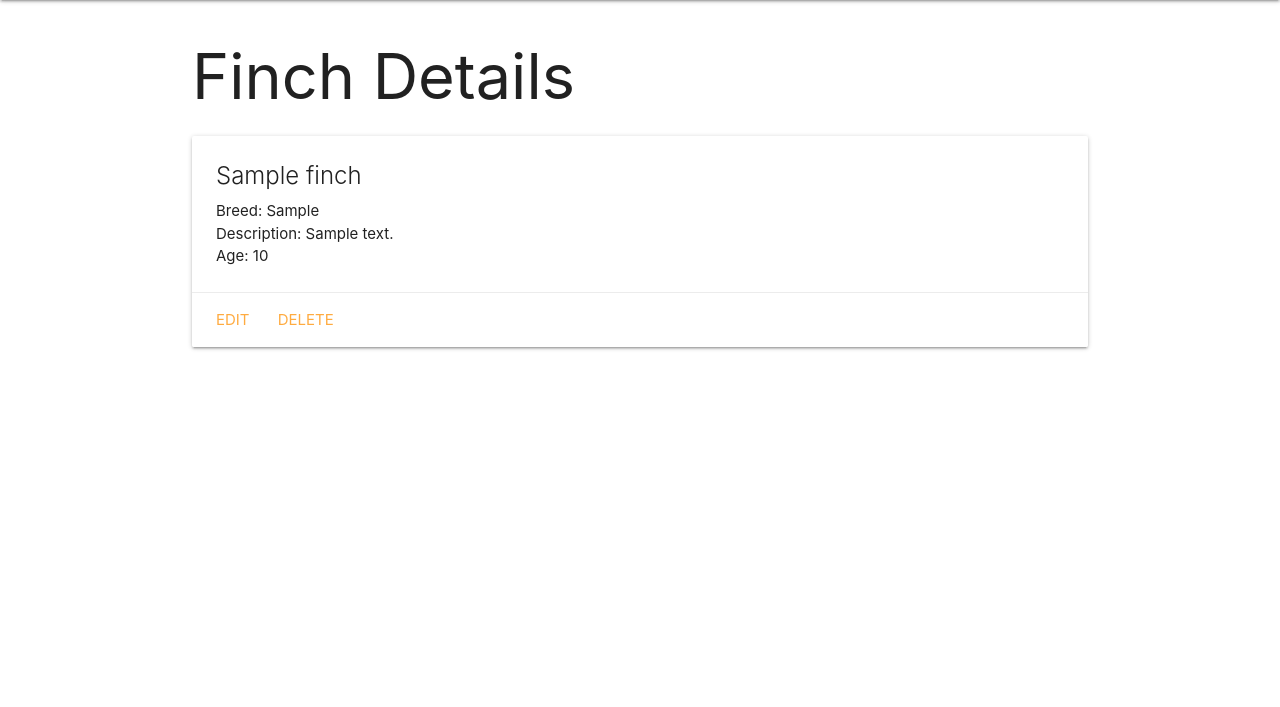
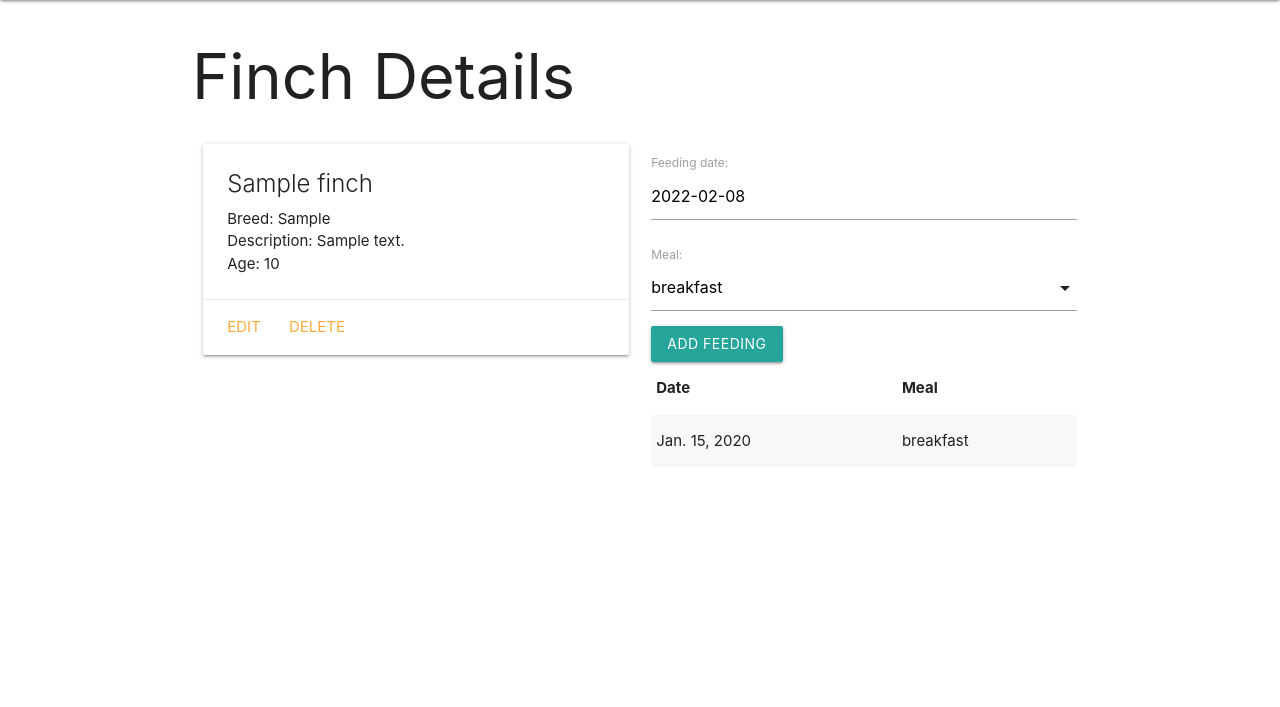
Before and after one commit to ZeroDegree0123/finchcollector, a Django app: page /finches/1/ in a window 1280 px wide. Shown: the part 64-771 px from the top of the page. Run offline with Django 4.2, Linux system fonts and the light colour scheme; tables that the repository leaves empty hold one stand-in row (values such as "Sample post").

Commit message:
adds feeding time finctionality

```diff
--- a/main_app/admin.py
+++ b/main_app/admin.py
@@ -1,6 +1,7 @@
 from django.contrib import admin
 # import your models here
-from .models import Finch
+from .models import Finch, Feeding
 
 # Register your models here
 admin.site.register(Finch)
+admin.site.register(Feeding)
--- /dev/null
+++ b/main_app/forms.py
@@ -0,0 +1,7 @@
+from django.forms import ModelForm
+from .models import Feeding
+
+class FeedingForm(ModelForm):
+  class Meta:
+    model = Feeding
+    fields = ['date', 'meal']
--- a/main_app/models.py
+++ b/main_app/models.py
@@ -1,6 +1,11 @@
 from django.db import models
 from django.urls import reverse
 # Create your models here.
+MEALS = (
+    ('B', 'breakfast'),
+    ('L', 'Lunch'),
+    ('D', 'Dinner')
+)
 
 class Finch(models.Model):
     name = models.CharField(max_length=100)
@@ -12,3 +17,17 @@ class Finch(models.Model):
         return self.name
     def get_absolute_url(self):
         return reverse('detail', kwargs={'finch_id': self.id})
+
+class Feeding(models.Model):
+    date = models.DateField('feeding date')
+    meal = models.CharField(
+        max_length=1,
+        choices=MEALS,
+        default=MEALS[0][0]
+    )
+    finch = models.ForeignKey(Finch, on_delete=models.CASCADE)
+    def __str__(self):
+        return f"{self.get_meal_display()} on {self.date}"
+
+    class Meta:
+        ordering = ['-date']
--- a/main_app/templates/base.html
+++ b/main_app/templates/base.html
@@ -9,6 +9,7 @@
   <title>Finch Collector</title>
   <link rel="stylesheet" href="https://cdnjs.cloudflare.com/ajax/libs/materialize/1.0.0/css/materialize.min.css">
   <link rel="stylesheet" type="text/css" href="{% static 'css/style.css' %}">
+  <script src="https://cdnjs.cloudflare.com/ajax/libs/materialize/1.0.0/js/materialize.min.js"></script>
 </head>
 <body>
   <header class="navbar-fixed">
--- a/main_app/templates/finches/detail.html
+++ b/main_app/templates/finches/detail.html
@@ -3,6 +3,8 @@
 
 <h1>Finch Details</h1>
 
+<div class="row">
+  <div class="col s6">
     <div class="card">
       <div class="card-content">
         <span class="card-title">{{ finch.name }}</span>
@@ -19,5 +21,37 @@
         <a href="{% url 'finches_delete' finch.id %}">Delete</a>
       </div>
     </div>
-
+  </div>
+  <div class="col s6">
+    <form action="{% url 'add_feeding' finch.id %}" method="POST">
+      {% csrf_token %}
+      {{ feeding_form.as_p }}
+      <input type="submit" class="btn" value="Add Feeding">
+    </form>
+    <table class="striped">
+      <thead>
+        <tr><th>Date</th><th>Meal</th></tr>
+      </thead>
+      <tbody>
+        {% for feeding in finch.feeding_set.all %}
+          <tr>
+            <td>{{feeding.date}}</td>
+            <td>{{feeding.get_meal_display}}</td>
+          </tr>
+        {% endfor %}
+      </tbody>
+    </table>
+  </div>
+</div>
+<script>
+  const dateEl = document.getElementById('id_date');
+  M.Datepicker.init(dateEl, {
+    format: 'yyyy-mm-dd',
+    defaultDate: new Date(),
+    setDefaultDate: true,
+    autoClose: true
+  });
+  const selectEl = document.getElementById('id_meal');
+  M.FormSelect.init(selectEl);
+</script>
 {% endblock %}
--- a/main_app/urls.py
+++ b/main_app/urls.py
@@ -10,5 +10,5 @@ urlpatterns = [
     path('finches/create/', views.FinchCreate.as_view(), name='finches_create'),
     path('finches/<int:pk>/update/', views.FinchUpdate.as_view(), name='finches_update'),
     path('finches/<int:pk>/delete/', views.FinchDelete.as_view(), name='finches_delete'),
-
+    path('finches/<int:finch_id>/add_feeding', views.add_feeding, name='add_feeding'),
 ]
--- a/main_app/views.py
+++ b/main_app/views.py
@@ -1,6 +1,7 @@
-from django.shortcuts import render
+from django.shortcuts import render, redirect
 from django.views.generic.edit import CreateView, UpdateView, DeleteView
 from .models import Finch
+from .forms import FeedingForm
 # Create your views here.
 
 def home(request):
@@ -15,7 +16,11 @@ def finches_index(request):
 
 def finches_detail(request, finch_id):
     finch = Finch.objects.get(id=finch_id)
-    return render(request, 'finches/detail.html', { 'finch': finch })
+    feeding_form = FeedingForm()
+    return render(request, 'finches/detail.html', {
+         'finch': finch,
+          'feeding_form': feeding_form
+    })
 
 class FinchCreate(CreateView):
     model = Finch
@@ -29,6 +34,13 @@ class FinchDelete(DeleteView):
     model = Finch
     success_url = '/finches/'
 
+def add_feeding(request, finch_id):
+    form = FeedingForm(request.POST)
+    if form.is_valid():
+        new_feeding = form.save(commit=False)
+        new_feeding.finch_id = finch_id
+        new_feeding.save()
+    return redirect('detail', finch_id=finch_id)
 
 
 
```
Also changed, not shown: main_app/migrations/0002_feeding.py (added). Lines whose indentation alone changed are shown as unchanged.
